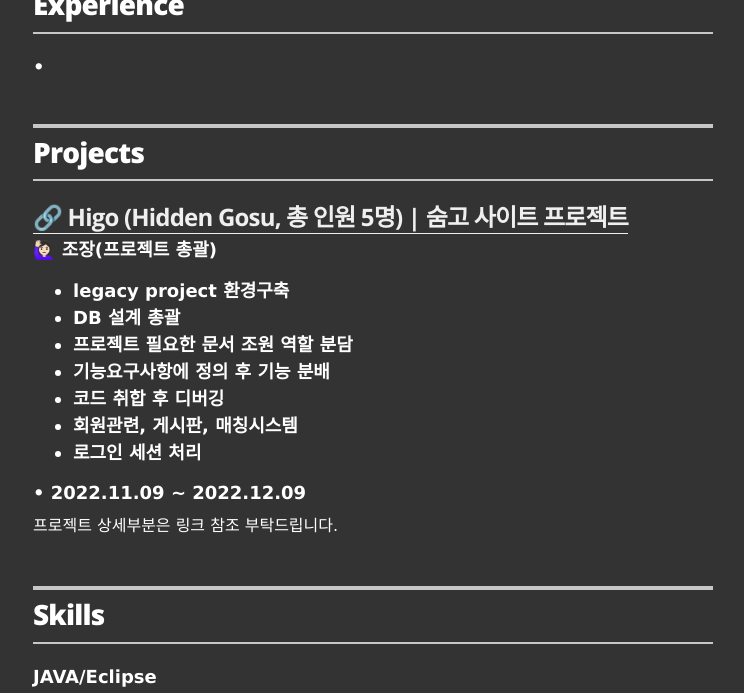
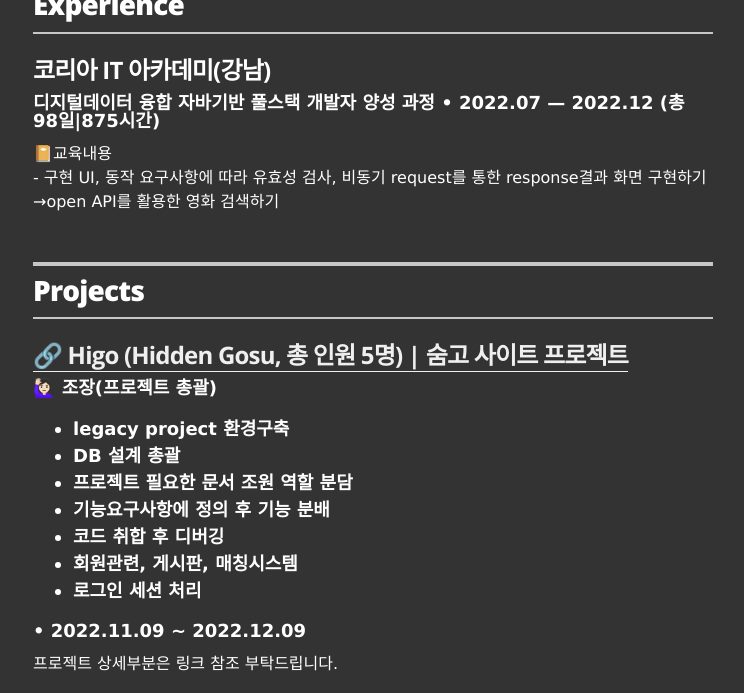
Before and after one commit to skhellou/myself, a Jekyll site: the page built from index.html, in a window 1280 px wide and 900 px high, scrolled down 301 px, cut to the strip 207-900 px from the top of the window. Shown: the whole strip, without its empty margins (267-1011 px from the left). Built offline with Jekyll 4.4.1, drawn with Linux system fonts in a browser that asks for light colours.

```diff
--- a/_data/experience.yml
+++ b/_data/experience.yml
@@ -1,4 +1,4 @@
-e# Jobs
+# Jobs
 #korea IT
 - company: 코리아 IT 아카데미(강남)
   position: 디지털데이터 융합 자바기반 풀스택 개발자 양성 과정
```
